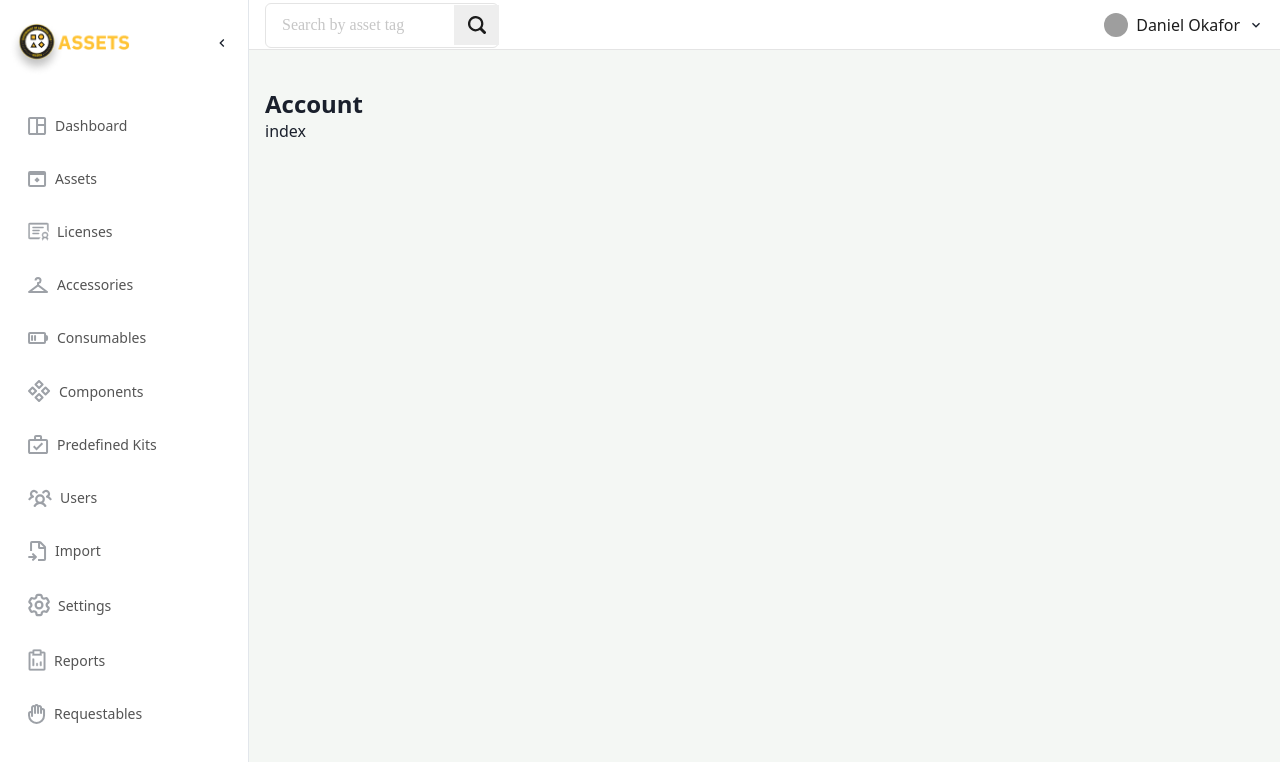
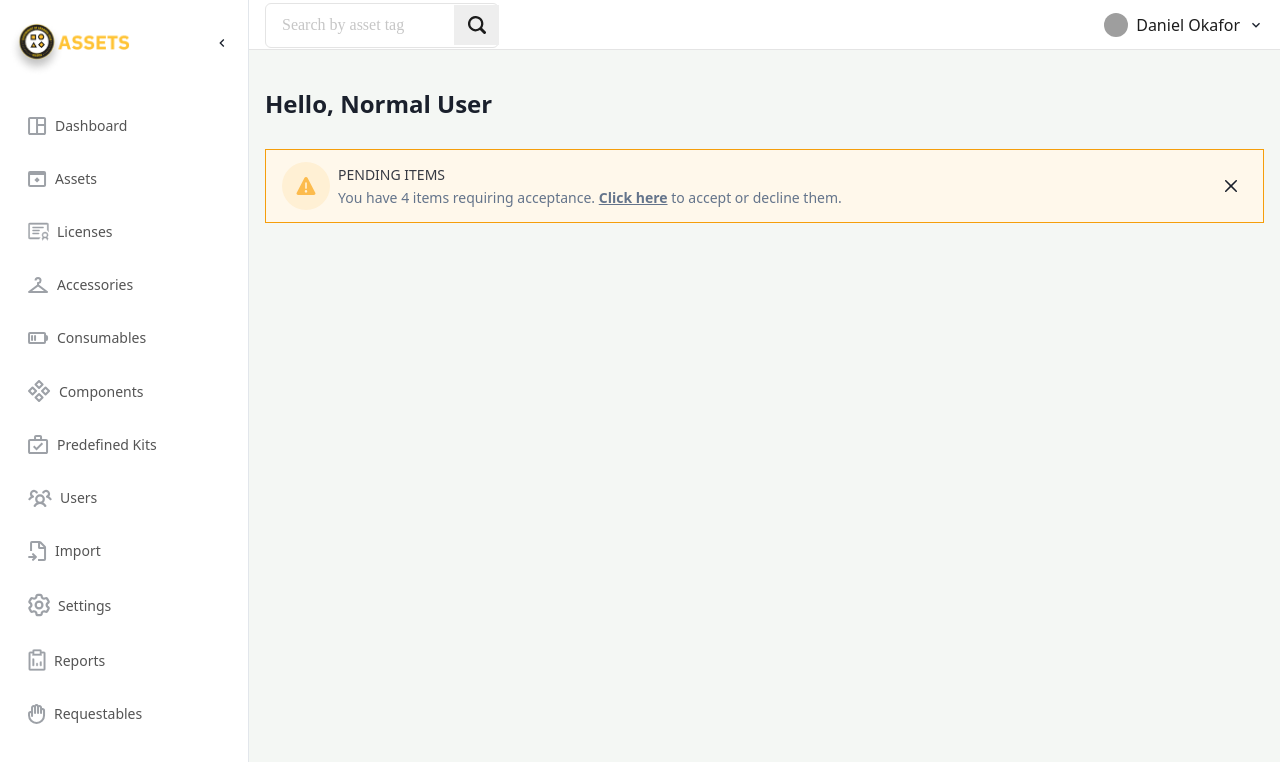
Before and after one commit to AyoMoses1/asset-management-anambra, a React (Vite) app: page /account in a window 1280 px wide. Shown: the top 762 px of the page. Built offline with nearby package versions, Linux system fonts and the light colour scheme; grey boxes are pictures that could not be loaded.

Commit message:
Fix alert component

```diff
--- /dev/null
+++ b/src/components/common/Alert.tsx
@@ -0,0 +1,70 @@
+import { WarningTwoIcon } from "@chakra-ui/icons";
+import {
+  Alert,
+  AlertIcon,
+  AlertTitle,
+  AlertDescription,
+  Box,
+  useDisclosure,
+  CloseButton,
+  Button,
+  Circle,
+  Spacer,
+  Link,
+} from "@chakra-ui/react";
+import { Link as ReactLink } from "react-router-dom";
+import { DARK, TEXT_DARK_GRAY } from "utils/color";
+
+interface AlertProps {
+  title: string;
+}
+
+const AlertComponent = ({ title }: AlertProps) => {
+  const {
+    isOpen: isVisible,
+    onClose,
+    onOpen,
+  } = useDisclosure({ defaultIsOpen: true });
+
+  return isVisible ? (
+    <Alert status="warning" bg={"#FFF8EB"} border={"1px solid #F59E0B"}>
+      <Circle bg={"#FFF0D4"} size={12}>
+        <AlertIcon as={WarningTwoIcon} color={"#FCBB4D"} m={"auto"} />
+      </Circle>
+      <Box ml={2}>
+        <AlertTitle
+          fontSize={14}
+          lineHeight={"21px"}
+          fontWeight={500}
+          color={DARK}
+        >
+          {title.toUpperCase()}
+        </AlertTitle>
+        <AlertDescription
+          color={TEXT_DARK_GRAY}
+          fontSize={14}
+          lineHeight={"21px"}
+        >
+          You have 4 items requiring acceptance.{" "}
+          <Link
+            fontSize={"sm"}
+            as={ReactLink}
+            to={"/"}
+            fontWeight={700}
+            color={TEXT_DARK_GRAY}
+            mx={"auto"}
+          >
+            Click here
+          </Link>{" "}
+          to accept or decline them.
+        </AlertDescription>
+      </Box>
+      <Spacer />
+      <CloseButton onClick={onClose} />
+    </Alert>
+  ) : (
+    <Button onClick={onOpen}>Show Alert</Button>
+  );
+};
+
+export default AlertComponent;
--- a/src/layouts/DashboardLayout.tsx
+++ b/src/layouts/DashboardLayout.tsx
@@ -3,48 +3,20 @@ import {
   Box,
   Container,
   Flex,
-  Heading,
   Stack,
   useDisclosure,
 } from "@chakra-ui/react";
 import React, { ReactNode } from "react";
 import DashboardHeader from "components/layout-components/DashboardHeader";
 import SideNavigation from "components/layout-components/SideNavigation";
-// import { useTheme } from "@emotion/react";
 import { LIGHT_BG } from "utils/color";
-import { useLocation } from "react-router-dom";
-import { decodeSlug } from "utils/helpers";
+
 
 interface DashboardLayoutProps {
   children: ReactNode;
 }
 const DashboardLayout: React.FC<DashboardLayoutProps> = ({ children }) => {
-  // const data = useTheme();
-  const { pathname } = useLocation();
-  const name = pathname.split("/").reverse()[0] || "Dashboard";
   const { onOpen } = useDisclosure();
-
-  // const dispatch = useAppDispatch()
-
-  // GET DASHBOARD CARD
-  // const handleGetDashboardCard = async () => {
-  //   if(!token) return
-  //   try {
-  //     const result = await executeGetDashboardCards(token.token)
-  //     if(result.status === "error") throw new Error(result.message)
-  //     dispatch(populateDashboardCards(result.data))
-  //   }
-  //   catch(err: any){
-  //     console.log("Error:", err.message)
-  //   }
-  // }
-
-  // useEffect(() => {
-  //   handleGetDashboardCard()
-  // }, [token])
-
-  // const user = useAppSelector(state => state.accountStore.user)
-  // if(!user) return <Navigate replace to={ROUTES.LOGIN_ROUTE} />
 
   return (
     <Flex h={"100vh"} w={"full"} overflowX={"hidden"}>
@@ -65,7 +37,6 @@ const DashboardLayout: React.FC<DashboardLayoutProps> = ({ children }) => {
           sx={{ overflowX: "hidden" }}
         >
           <Container maxW={"container.xl"} py={"30px"} w={"full"}>
-            <Heading variant={"h3Small"}>{decodeSlug(name)}</Heading>
             {children}
           </Container>
         </Box>
--- a/src/pages/user/index.tsx
+++ b/src/pages/user/index.tsx
@@ -1,12 +1,17 @@
+import { Heading, Stack } from "@chakra-ui/react";
+import AlertComponent from "components/common/Alert";
 import DashboardLayout from "layouts/DashboardLayout";
-import React from "react";
 
-const index = () => {
+const Index = () => {
+  const name = "Normal User";
   return (
     <DashboardLayout>
-      <div>index</div>
+      <Stack spacing={"30px"}>
+        <Heading variant={"h3Small"}>Hello, {name}</Heading>
+        <AlertComponent title={"pending items"} />
+      </Stack>
     </DashboardLayout>
   );
 };
 
-export default index;
+export default Index;
--- a/src/routes.tsx
+++ b/src/routes.tsx
@@ -27,7 +27,7 @@ export default [
   },
 
   {
-    path: "/dashboard",
+    path: "/account/view-assets",
     element: <User />,
     name: "User Panel",
   },
```
